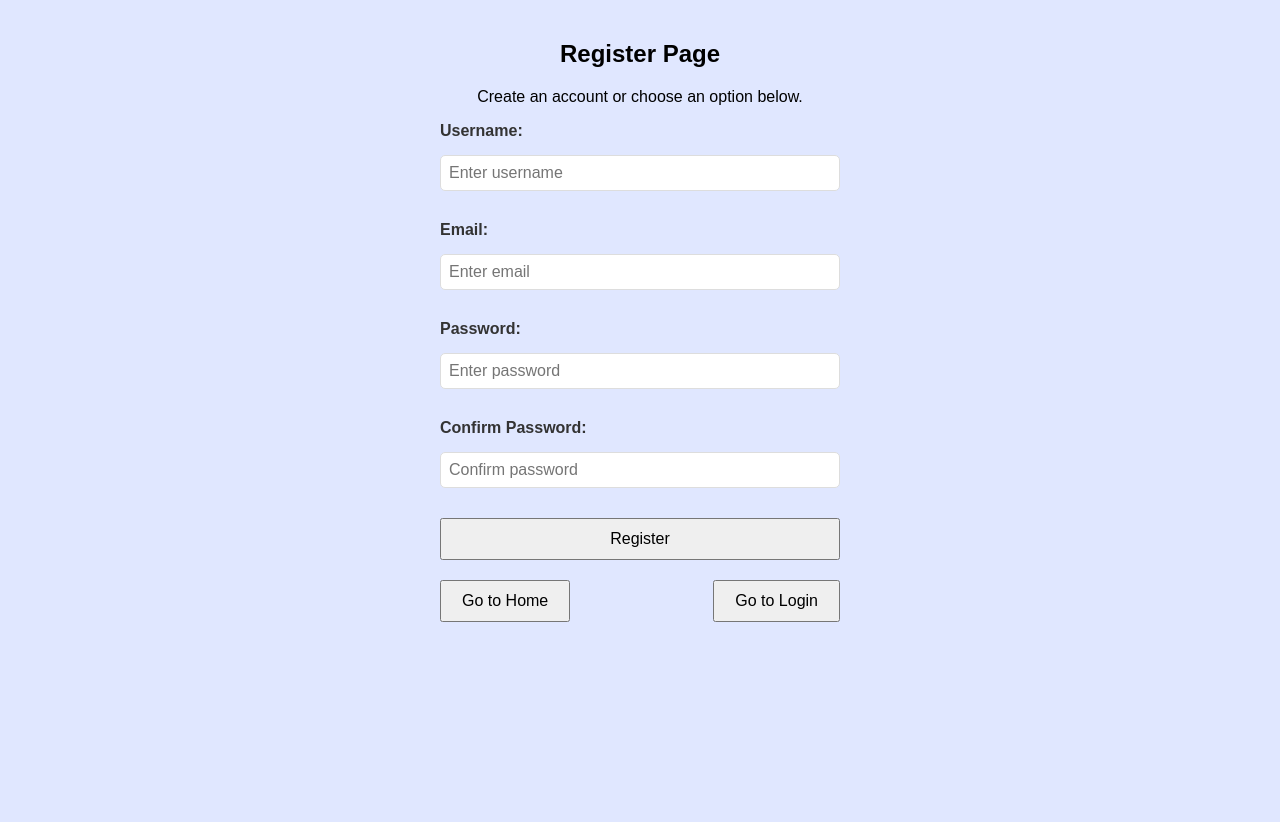
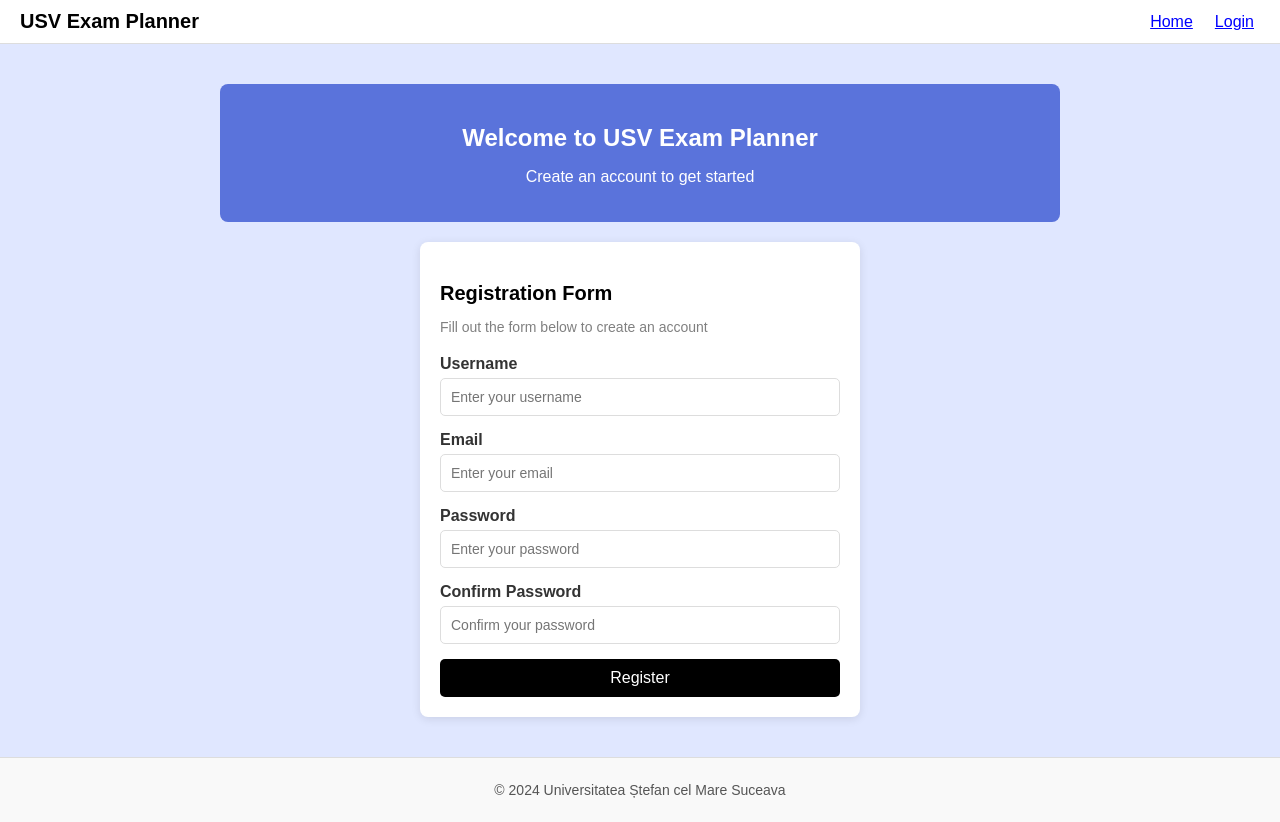
Before and after one commit to PisicileSalbatice/Frontend, a React (Create React App) app in the folder USVExamPlanner/usv-exam-planner/: page /register in a window 1280 px wide. Before the commit the page ends 800 px from the top, so only its background shows below. Built offline with nearby package versions, Linux system fonts and the light colour scheme; the HTML template or start-up script is replaced by a standard one.

Commit message:
Update app
Am adaugat in proiectul meu codul colegilor

```diff
--- a/USVExamPlanner/usv-exam-planner/src/pages/HomePage.js
+++ b/USVExamPlanner/usv-exam-planner/src/pages/HomePage.js
@@ -1,38 +1,116 @@
-// src/pages/HomePage.js
 import React from 'react';
 import { useNavigate } from 'react-router-dom';
+import '../styles/HomePage.css';
 
 function HomePage() {
-  const navigate = useNavigate(); // Hook-ul pentru navigare
+  const navigate = useNavigate();
 
-  const goToExamScheduling = () => {
-    // Navighează către pagina de programare examen
-    navigate('/exam-scheduling');
+  const handleDayClick = (day) => {
+    const date = new Date(2025, 0, day); // Generăm data pe baza zilei (luna: ianuarie 2025)
+    const formattedDate = date.toISOString().split('T')[0]; // Formatăm data ca "YYYY-MM-DD"
+    navigate(`/exam-scheduling?date=${formattedDate}`); // Navigăm la ExamSchedulingPage cu data ca query param
   };
 
-  const goToRequests = () => {
-    // Navighează către pagina de Requests
-    navigate('/requests');
+  const handleApproval = () => {
+    navigate('/request-approval');
   };
 
   const goToLogin = () => {
-    // Navighează către pagina de Login
     navigate('/login');
   };
 
   const goToRegister = () => {
-    // Navighează către pagina de Register
     navigate('/register');
   };
 
+  const handleMoreRequests = () => {
+    navigate('/requests'); // Navighează la RequestsPage
+  };
+
   return (
-    <div>
-      <h2>Welcome to the Home Page!</h2>
-      <p>This is the home page.</p>
-      <button onClick={goToExamScheduling}>Schedule Exam</button> {/* Butonul pentru programarea examenului */}
-      <button onClick={goToRequests}>Go to Requests</button> {/* Butonul pentru a merge la Requests */}
-      <button onClick={goToLogin}>Go to Login</button> {/* Butonul pentru a merge la Login */}
-      <button onClick={goToRegister}>Go to Register</button> {/* Butonul pentru a merge la Register */}
+    <div className="home-page">
+      {/* Antet */}
+      <header className="header">
+        <h1>USV Exam Planner</h1>
+        <nav className="nav-links">
+          <button onClick={() => navigate('/home')}>Home</button>
+          <button onClick={() => navigate('/my-exams')}>My Exams</button>
+          <button onClick={() => navigate('/exam-scheduling')}>Schedule</button>
+          <button onClick={() => navigate('/settings')}>Settings</button>
+          <button onClick={goToLogin}>Login</button>
+          <button onClick={goToRegister}>Register</button>
+        </nav>
+        <div className="search-bar">
+          <input type="text" placeholder="Search in site" />
+        </div>
+      </header>
+
+      {/* Banner principal */}
+      <div className="banner">
+        <h2>Welcome to USV Exam Planner</h2>
+        <p>Plan your exams efficiently</p>
+      </div>
+
+      {/* Calendar */}
+      <div className="calendar-section">
+        <h3>January 2025</h3>
+        <div className="calendar">
+          <div className="calendar-grid">
+            {Array.from({ length: 31 }, (_, index) => {
+              const day = index + 1;
+              let className = '';
+              if (day === 4) className = 'pending';
+              if (day === 11) className = 'declined';
+              if (day === 13) className = 'approved';
+
+              return (
+                <div
+                  key={day}
+                  className={`day ${className}`}
+                  onClick={() => handleDayClick(day)}
+                >
+                  {day}
+                </div>
+              );
+            })}
+          </div>
+
+          {/* Legenda */}
+          <div className="legend">
+            <span className="legend-item pending">Pending</span>
+            <span className="legend-item declined">Declined</span>
+            <span className="legend-item approved">Approved</span>
+          </div>
+        </div>
+      </div>
+
+      {/* Requests */}
+      <div className="requests-section">
+        <h3>Requests</h3>
+        <div className="request-item">
+          <p><strong>Pascut Aurelia</strong></p>
+          <p>Math Exam - Group 3143b</p>
+          <p>04/01/2024 | 15:00-17:00</p>
+          <button onClick={handleApproval} className="approve-button">Approve</button>
+          <button onClick={handleApproval} className="decline-button">Reject</button>
+        </div>
+
+        <div className="request-item">
+          <p><strong>Rotaru Aurelian</strong></p>
+          <p>Science Exam - Group 3143b</p>
+          <p>13/01/2024 | 12:00-14:00</p>
+          <button onClick={handleApproval} className="approve-button">Approve</button>
+          <button onClick={handleApproval} className="decline-button">Reject</button>
+        </div>
+
+        <button onClick={handleMoreRequests} className="more-requests-button">More requests</button>
+      </div>
+
+      {/* Footer */}
+      <footer className="footer">
+        <p>© 2024 USV Exam Planner. All Rights Reserved.</p>
+        <p>Contact Us: InfoUSV@gmail.com</p>
+      </footer>
     </div>
   );
 }
--- a/USVExamPlanner/usv-exam-planner/src/pages/LoginPage.js
+++ b/USVExamPlanner/usv-exam-planner/src/pages/LoginPage.js
@@ -1,7 +1,6 @@
-// src/pages/LoginPage.js
 import React from 'react';
 import { useNavigate } from 'react-router-dom';
-import '../styles/LoginPage.css'; // Importă stilurile CSS din folderul styles
+import '../styles/LoginPage.css'; // Importă stilurile CSS
 
 function LoginPage() {
   const navigate = useNavigate();
@@ -10,31 +9,40 @@
     navigate('/register');
   };
 
-  const goToHome = () => {
-    navigate('/home');
-  };
+  return (
+    <div className="login-page">
+      {/* Antet */}
+      <header className="header">
+        <h1>USV Exam Planner</h1>
+        <nav className="nav-links">
+          <button onClick={() => navigate('/home')}>Home</button>
+          <button onClick={goToRegister}>Register</button>
+        </nav>
+      </header>
 
-  return (
-    <div className="login-container">
-      <h2>Login Page</h2>
-      <p>Log into your account or choose an option below.</p>
+      {/* Secțiunea principală */}
+      <div className="main-section">
+        <div className="welcome-banner">
+          <h2>Welcome to USV Exam Planner</h2>
+          <p>Login to access your account</p>
+        </div>
+        <div className="login-form-container">
+          <form className="login-form">
+            <h3>Login Form</h3>
+            <p>Enter your login credentials</p>
+            <label htmlFor="email">Email</label>
+            <input type="email" id="email" placeholder="Enter your email" />
+            <label htmlFor="password">Password</label>
+            <input type="password" id="password" placeholder="Enter your password" />
+            <button type="submit">Submit</button>
+          </form>
+        </div>
+      </div>
 
-      {/* Formular pentru Login */}
-      <form className="login-form">
-        <label htmlFor="username">Username:</label>
-        <input type="text" id="username" name="username" placeholder="Enter username" />
-
-        <label htmlFor="password">Password:</label>
-        <input type="password" id="password" name="password" placeholder="Enter password" />
-
-        <button type="button">Login</button>
-      </form>
-
-      {/* Butoane de navigare */}
-      <div className="login-buttons">
-        <button onClick={goToHome}>Go to Home</button>
-        <button onClick={goToRegister}>Go to Register</button>
-      </div>
+      {/* Footer */}
+      <footer className="footer">
+        <p>© 2024 Universitatea Ștefan cel Mare Suceava</p>
+      </footer>
     </div>
   );
 }
--- a/USVExamPlanner/usv-exam-planner/src/pages/RegisterPage.js
+++ b/USVExamPlanner/usv-exam-planner/src/pages/RegisterPage.js
@@ -1,7 +1,6 @@
-// src/pages/RegisterPage.js
 import React from 'react';
 import { useNavigate } from 'react-router-dom';
-import '../styles/RegisterPage.css'; // Importă stilurile CSS din folderul styles
+import '../styles/RegisterPage.css'; // Import styles from the same folder
 
 function RegisterPage() {
   const navigate = useNavigate();
@@ -15,32 +14,48 @@
   };
 
   return (
-    <div className="register-container">
-      <h2>Register Page</h2>
-      <p>Create an account or choose an option below.</p>
+    <div className="register-page">
+      {/* Header */}
+      <header className="header">
+        <h1>USV Exam Planner</h1>
+        <nav className="nav-links">
+          <button onClick={() => navigate('/home')}>Home</button>
+          <button onClick={goToLogin}>Login</button>
+        </nav>
+      </header>
 
-      {/* Formular pentru Register */}
-      <form className="register-form">
-        <label htmlFor="username">Username:</label>
-        <input type="text" id="username" name="username" placeholder="Enter username" />
+      {/* Main Section */}
+      <div className="main-section">
+        <div className="welcome-banner">
+          <h2>Welcome to USV Exam Planner</h2>
+          <p>Create an account to get started</p>
+        </div>
+        <div className="register-form-container">
+          <form className="register-form">
+            <h3>Registration Form</h3>
+            <p>Fill out the form below to create an account</p>
 
-        <label htmlFor="email">Email:</label>
-        <input type="email" id="email" name="email" placeholder="Enter email" />
+            <label htmlFor="username">Username</label>
+            <input type="text" id="username" placeholder="Enter your username" />
 
-        <label htmlFor="password">Password:</label>
-        <input type="password" id="password" name="password" placeholder="Enter password" />
+            <label htmlFor="email">Email</label>
+            <input type="email" id="email" placeholder="Enter your email" />
 
-        <label htmlFor="confirm-password">Confirm Password:</label>
-        <input type="password" id="confirm-password" name="confirm-password" placeholder="Confirm password" />
+            <label htmlFor="password">Password</label>
+            <input type="password" id="password" placeholder="Enter your password" />
 
-        <button type="button">Register</button>
-      </form>
+            <label htmlFor="confirm-password">Confirm Password</label>
+            <input type="password" id="confirm-password" placeholder="Confirm your password" />
 
-      {/* Butoane de navigare */}
-      <div className="register-buttons">
-        <button onClick={goToHome}>Go to Home</button>
-        <button onClick={goToLogin}>Go to Login</button>
+            <button type="submit">Register</button>
+          </form>
+        </div>
       </div>
+
+      {/* Footer */}
+      <footer className="footer">
+        <p>© 2024 Universitatea Ștefan cel Mare Suceava</p>
+      </footer>
     </div>
   );
 }
--- a/USVExamPlanner/usv-exam-planner/src/pages/RequestsPage.js
+++ b/USVExamPlanner/usv-exam-planner/src/pages/RequestsPage.js
@@ -1,26 +1,117 @@
-// src/pages/RequestsPage.js
 import React from 'react';
 import { useNavigate } from 'react-router-dom';
+import '../styles/RequestsPage.css'; // Import the CSS file
 
 function RequestsPage() {
   const navigate = useNavigate();
 
-  const goToApproval = () => {
-    // Navighează către pagina de aprobare a cererii
-    navigate('/request-approval');
+  const goToApprovalPage = (action) => {
+    // Navigate to the RequestApprovalPage with the action as a query parameter
+    navigate(`/request-approval?action=${action}`);
   };
 
   const goToHome = () => {
-    // Navighează către pagina Home
     navigate('/home');
   };
 
+  const goToProfile = () => {
+    navigate('/profile');
+  };
+
+  const handleLogout = () => {
+    navigate('/login');
+  };
+
   return (
-    <div>
-      <h2>Requests Page</h2>
-      <p>Click the button below to approve or reject a request.</p>
-      <button onClick={goToApproval}>Go to Request Approval</button> {/* Butonul pentru a merge la aprobarea cererii */}
-      <button onClick={goToHome}>Go to Home</button> {/* Butonul pentru a merge la Home */}
+    <div className="requests-page">
+      {/* Header */}
+      <header className="header">
+        <h1>Exam Planner Requests</h1>
+        <div className="nav-buttons">
+          <button onClick={goToHome}>Home</button>
+          <button onClick={goToProfile}>Profile</button>
+        </div>
+      </header>
+
+      {/* Requests Section */}
+      <div className="requests-section">
+        <h2>Student Requests</h2>
+        <p>View and manage all student exam planner requests</p>
+
+        {/* Request Items */}
+        <div className="request-item">
+          <div className="request-details">
+            <div className="student-info">
+              <div className="student-avatar"></div>
+              <div className="student-name">
+                <p><strong>John Doe</strong></p>
+                <p>Math Exam - Group 3143b</p>
+                <p>02/15/2024 | 15:00-17:00</p>
+              </div>
+            </div>
+            <div className="request-actions">
+              <button
+                className="reject-button"
+                onClick={() => goToApprovalPage('reject')}
+              >
+                Reject
+              </button>
+              <button
+                className="approve-button"
+                onClick={() => goToApprovalPage('approve')}
+              >
+                Approve
+              </button>
+            </div>
+          </div>
+        </div>
+
+        <div className="request-item">
+          <div className="request-details">
+            <div className="student-info">
+              <div className="student-avatar"></div>
+              <div className="student-name">
+                <p><strong>Jane Smith</strong></p>
+                <p>Science Exam - Group 3143b</p>
+                <p>02/15/2024 | 12:00-14:00</p>
+              </div>
+            </div>
+            <div className="request-actions">
+              <button
+                className="reject-button"
+                onClick={() => goToApprovalPage('reject')}
+              >
+                Reject
+              </button>
+              <button
+                className="approve-button"
+                onClick={() => goToApprovalPage('approve')}
+              >
+                Approve
+              </button>
+            </div>
+          </div>
+        </div>
+
+        {/* More requests button */}
+        <button className="more-requests-button">More requests</button>
+      </div>
+
+      {/* Footer Section */}
+      <footer className="footer">
+        <div className="footer-user-info">
+          <div className="user-avatar"></div>
+          <div className="user-details">
+            <p><strong>George Mahalu</strong></p>
+            <p>Science Department</p>
+            <p>Welcome to exam planner requests</p>
+          </div>
+        </div>
+        <div className="footer-actions">
+          <button onClick={handleLogout} className="logout-button">Logout</button>
+          <button onClick={goToProfile} className="view-profile-button">View Profile</button>
+        </div>
+      </footer>
     </div>
   );
 }
--- a/USVExamPlanner/usv-exam-planner/src/styles/LoginPage.css
+++ b/USVExamPlanner/usv-exam-planner/src/styles/LoginPage.css
@@ -1,37 +1,122 @@
-/* src/styles/LoginPage.css */
-
-.login-container {
-  max-width: 400px;         /* Setează o lățime maximă pentru centrul paginii */
-  margin: 0 auto;           /* Centrează containerul pe orizontală */
-  padding: 20px;            /* Adaugă padding pentru aspect */
-  text-align: center;       /* Aliniază textul pe centrul paginii */
+/* Stiluri pentru pagina de login */
+.login-page {
+  display: flex;
+  flex-direction: column;
+  min-height: 100vh;
+  font-family: Arial, sans-serif;
 }
 
-.login-form {
-  display: flex;            /* Setează form-ul pentru layout pe verticală */
-  flex-direction: column;   /* Așează elementele în coloană */
-  gap: 10px;                /* Spațiere între câmpurile formularului */
+/* Antet */
+.header {
+  background-color: white;
+  display: flex;
+  justify-content: space-between;
+  align-items: center;
+  padding: 10px 20px;
+  border-bottom: 1px solid #ddd;
+}
+
+.header h1 {
+  font-size: 20px;
+  font-weight: bold;
+}
+
+.nav-links button {
+  background: none;
+  border: none;
+  color: blue;
+  cursor: pointer;
+  font-size: 16px;
+  margin-left: 10px;
+  text-decoration: underline;
+}
+
+/* Secțiunea principală */
+.main-section {
+  flex: 1;
+  display: flex;
+  flex-direction: column;
+  align-items: center;
+  background-color: #e0e7ff; /* Fundal albastru deschis */
+  padding: 40px 20px;
+}
+
+.welcome-banner {
+  background-color: #5a73db; /* Albastru intens */
+  color: white;
+  text-align: center;
+  padding: 20px;
+  margin-bottom: 20px;
+  border-radius: 8px;
+  width: 100%;
+  max-width: 800px;
+}
+
+.welcome-banner h2 {
+  font-size: 24px;
+  margin-bottom: 10px;
+}
+
+.welcome-banner p {
+  font-size: 16px;
+}
+
+/* Formularul de login */
+.login-form-container {
+  background-color: white;
+  padding: 20px;
+  border-radius: 8px;
+  box-shadow: 0 2px 10px rgba(0, 0, 0, 0.1);
+  width: 100%;
+  max-width: 400px;
+}
+
+.login-form h3 {
+  font-size: 20px;
+  margin-bottom: 10px;
+}
+
+.login-form p {
+  font-size: 14px;
+  margin-bottom: 20px;
+  color: gray;
 }
 
 .login-form label {
-  text-align: left;         /* Aliniază textul etichetelor la stânga */
-  margin-bottom: 5px;       /* Spațiere sub etichete */
-  font-weight: bold;        /* Face textul etichetelor mai vizibil */
-}
-
-.login-buttons {
-  margin-top: 20px;         /* Adaugă spațiu între formular și butoane */
-  display: flex;            /* Așează butoanele unul lângă altul */
-  justify-content: space-between; /* Spațiu egal între butoane */
+  display: block;
+  font-weight: bold;
+  margin-bottom: 5px;
 }
 
 .login-form input {
-  padding: 8px;             /* Adaugă padding pentru input */
-  font-size: 16px;          /* Dimensiune confortabilă pentru text */
+  width: 100%;
+  padding: 10px;
+  margin-bottom: 15px;
+  border: 1px solid #ddd;
+  border-radius: 5px;
+  font-size: 14px;
 }
 
-button {
-  padding: 10px 20px;       /* Dimensiunea butoanelor */
-  font-size: 16px;          /* Mărimea textului pentru vizibilitate */
-  cursor: pointer;          /* Cursor pointer pentru butoane */
+.login-form button {
+  background-color: black;
+  color: white;
+  padding: 10px 20px;
+  border: none;
+  border-radius: 5px;
+  cursor: pointer;
+  font-size: 16px;
+  width: 100%;
 }
+
+.login-form button:hover {
+  background-color: #333;
+}
+
+/* Footer */
+.footer {
+  text-align: center;
+  padding: 10px 20px;
+  background-color: #f9f9f9;
+  border-top: 1px solid #ddd;
+  font-size: 14px;
+}
--- a/USVExamPlanner/usv-exam-planner/src/styles/RegisterPage.css
+++ b/USVExamPlanner/usv-exam-planner/src/styles/RegisterPage.css
@@ -1,37 +1,122 @@
-/* src/styles/RegisterPage.css */
+/* General styles */
+.register-page {
+  display: flex;
+  flex-direction: column;
+  min-height: 100vh;
+  font-family: Arial, sans-serif;
+}
 
-.register-container {
-    max-width: 400px;         /* Setează o lățime maximă pentru centrul paginii */
-    margin: 0 auto;           /* Centrează containerul pe orizontală */
-    padding: 20px;            /* Adaugă padding pentru aspect */
-    text-align: center;       /* Aliniază textul pe centrul paginii */
-  }
+/* Header */
+.header {
+  background-color: white;
+  display: flex;
+  justify-content: space-between;
+  align-items: center;
+  padding: 10px 20px;
+  border-bottom: 1px solid #ddd;
+}
 
-  .register-form {
-    display: flex;            /* Setează form-ul pentru layout pe verticală */
-    flex-direction: column;   /* Așează elementele în coloană */
-    gap: 10px;                /* Spațiere între câmpurile formularului */
-  }
+.header h1 {
+  font-size: 20px;
+  font-weight: bold;
+}
 
-  .register-form label {
-    text-align: left;         /* Aliniază textul etichetelor la stânga */
-    margin-bottom: 5px;       /* Spațiere sub etichete */
-    font-weight: bold;        /* Face textul etichetelor mai vizibil */
-  }
+.nav-links button {
+  background: none;
+  border: none;
+  color: blue;
+  cursor: pointer;
+  font-size: 16px;
+  margin-left: 10px;
+  text-decoration: underline;
+}
 
-  .register-buttons {
-    margin-top: 20px;         /* Adaugă spațiu între formular și butoane */
-    display: flex;            /* Așează butoanele unul lângă altul */
-    justify-content: space-between; /* Spațiu egal între butoane */
-  }
+/* Main Section */
+.main-section {
+  flex: 1;
+  display: flex;
+  flex-direction: column;
+  align-items: center;
+  background-color: #e0e7ff; /* Light blue background */
+  padding: 40px 20px;
+}
 
-  .register-form input {
-    padding: 8px;             /* Adaugă padding pentru input */
-    font-size: 16px;          /* Dimensiune confortabilă pentru text */
-  }
+.welcome-banner {
+  background-color: #5a73db; /* Deep blue */
+  color: white;
+  text-align: center;
+  padding: 20px;
+  margin-bottom: 20px;
+  border-radius: 8px;
+  width: 100%;
+  max-width: 800px;
+}
 
-  button {
-    padding: 10px 20px;       /* Dimensiunea butoanelor */
-    font-size: 16px;          /* Mărimea textului pentru vizibilitate */
-    cursor: pointer;          /* Cursor pointer pentru butoane */
-  }
+.welcome-banner h2 {
+  font-size: 24px;
+  margin-bottom: 10px;
+}
+
+.welcome-banner p {
+  font-size: 16px;
+}
+
+/* Registration Form */
+.register-form-container {
+  background-color: white;
+  padding: 20px;
+  border-radius: 8px;
+  box-shadow: 0 2px 10px rgba(0, 0, 0, 0.1);
+  width: 100%;
+  max-width: 400px;
+}
+
+.register-form h3 {
+  font-size: 20px;
+  margin-bottom: 10px;
+}
+
+.register-form p {
+  font-size: 14px;
+  margin-bottom: 20px;
+  color: gray;
+}
+
+.register-form label {
+  display: block;
+  font-weight: bold;
+  margin-bottom: 5px;
+}
+
+.register-form input {
+  width: 100%;
+  padding: 10px;
+  margin-bottom: 15px;
+  border: 1px solid #ddd;
+  border-radius: 5px;
+  font-size: 14px;
+}
+
+.register-form button {
+  background-color: black;
+  color: white;
+  padding: 10px 20px;
+  border: none;
+  border-radius: 5px;
+  cursor: pointer;
+  font-size: 16px;
+  width: 100%;
+}
+
+.register-form button:hover {
+  background-color: #333;
+}
+
+/* Footer */
+.footer {
+  text-align: center;
+  padding: 10px 20px;
+  background-color: #f9f9f9;
+  border-top: 1px solid #ddd;
+  font-size: 14px;
+}
--- /dev/null
+++ b/package.json
@@ -0,0 +1,5 @@
+{
+  "dependencies": {
+    "react-scripts": "^5.0.1"
+  }
+}
```
Also changed, not shown: USVExamPlanner/usv-exam-planner/src/pages/RequestApprovalPage.js (line endings or trailing spaces), 1 other file (tests, documents, lock files or other folders).
